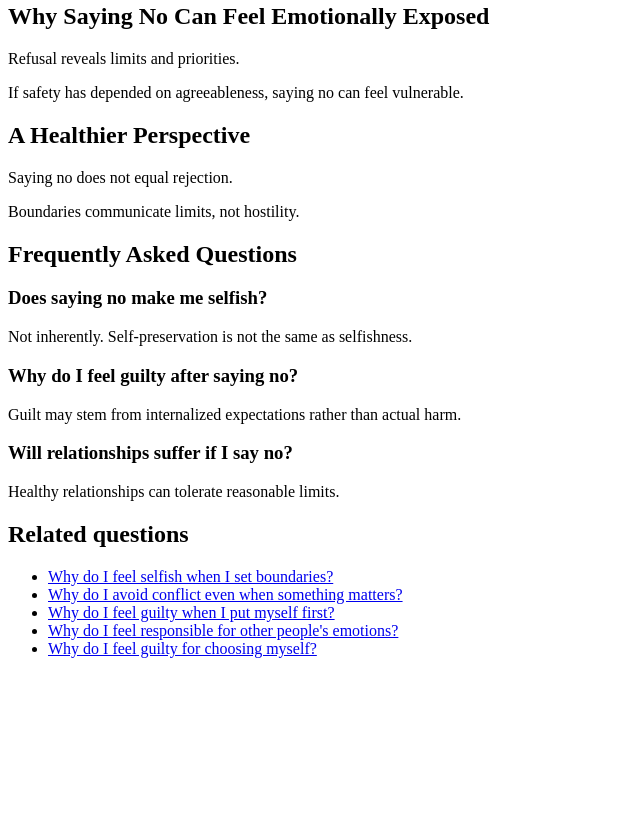
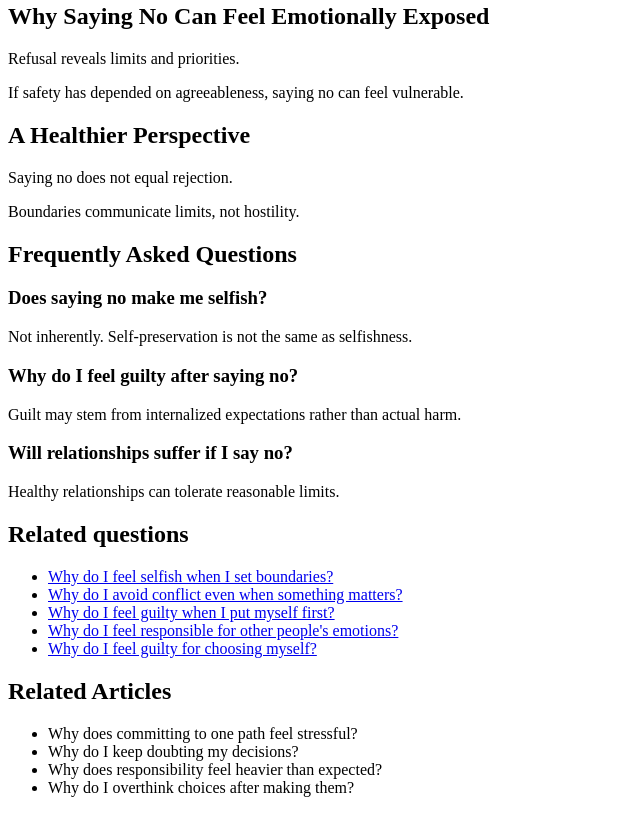
Before and after one commit to mozartltv-creator/ms-38-hard-for-me-to-say-no, a plain HTML site: page index.html in a window 1280 px wide. Shown: the part 637-1450 px from the top of the page, without its empty margins (0-640 px from the left). Before the commit the page ends 1311 px from the top, so only its background shows below. Drawn offline with Linux system fonts and the light colour scheme.

Commit message:
Update index.html

```diff
--- a/index.html
+++ b/index.html
@@ -112,5 +112,12 @@ Healthy relationships can tolerate reasonable limits.
     </a>
   </li>
 </ul>
+<h2>Related Articles</h2>
+<ul>
+<li>Why does committing to one path feel stressful?</li>
+<li>Why do I keep doubting my decisions?</li>
+<li>Why does responsibility feel heavier than expected?</li>
+<li>Why do I overthink choices after making them?</li>
+</ul>
 </body>
 </html>
```
